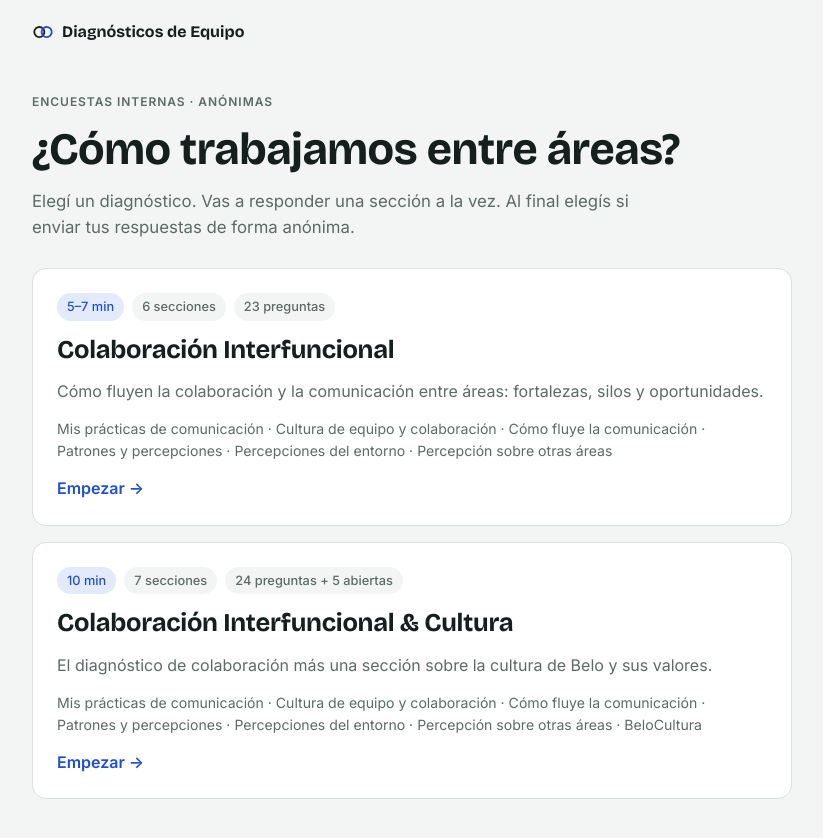
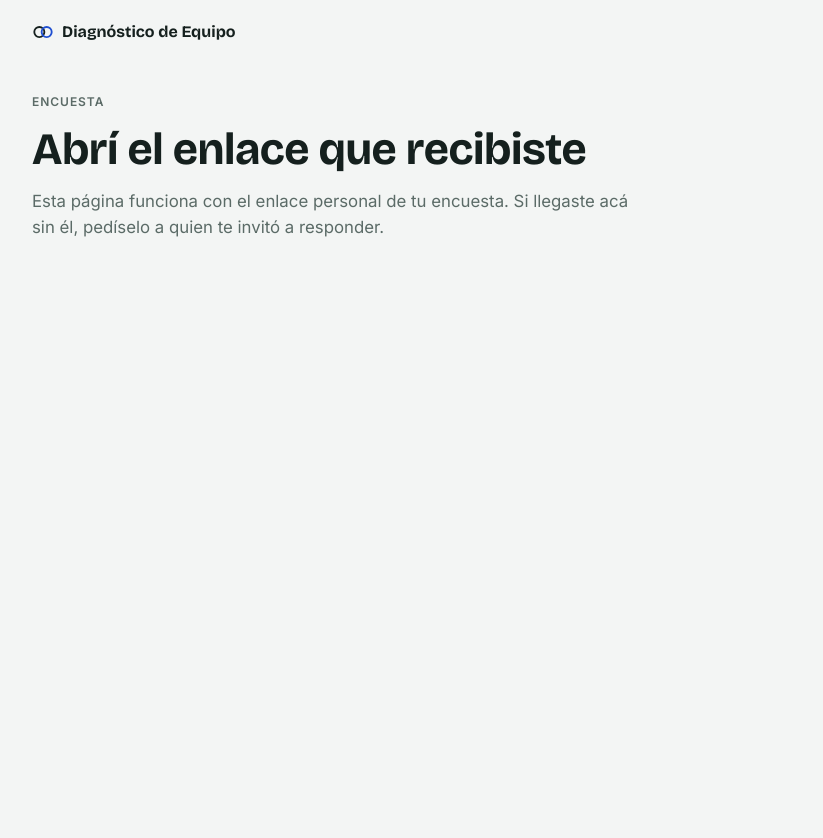
Before and after one commit to alexschecter/encuestas, a plain HTML site: page index.html in a window 1280 px wide. Shown: the whole page, without its empty margins (228-1051 px from the left). After the commit the page ends 800 px from the top, so only its background shows below. Drawn offline with nearby package versions, Linux system fonts and the light colour scheme.

Commit message:
One link per survey, add C-level versions, remove client names
Co-Authored-By: Claude Opus 5.5 <noreply@anthropic.com>
Claude-Session: https://claude.ai/code/session_01HNuuSpibxdFGkCvjXhe1Y5

```diff
--- a/index.html
+++ b/index.html
@@ -3,11 +3,11 @@
 <head>
 <meta charset="utf-8">
 <meta name="viewport" content="width=device-width, initial-scale=1, viewport-fit=cover">
-<title>Diagnósticos de Equipo</title>
+<meta name="robots" content="noindex">
 <style>[hidden]{display:none!important}body{margin:0}</style>
 </head>
 <body>
-<title>Diagnósticos de Equipo</title>
+<title>Diagnóstico de Equipo</title>
 <meta name="claude:viewport-fit-sides" content="cover">
 <link rel="preconnect" href="https://fonts.googleapis.com">
 <link rel="stylesheet" href="https://fonts.googleapis.com/css2?family=Bricolage+Grotesque:opsz,wght@12..96,500;12..96,700&family=Inter:wght@400;500;600&display=swap">
@@ -171,10 +171,10 @@ textarea { width: 100%; min-height: 110px; border: 1px solid var(--line); border
 
 <div class="wrap">
   <header class="top">
-    <button class="brand" id="homeBtn" type="button" aria-label="Volver al inicio">
+    <div class="brand">
       <svg viewBox="0 0 24 24" fill="none" aria-hidden="true"><circle cx="8" cy="12" r="5.5" stroke="currentColor" stroke-width="2"/><circle cx="16" cy="12" r="5.5" stroke="var(--accent)" stroke-width="2"/></svg>
-      Diagnósticos de Equipo
-    </button>
+      Diagnóstico de Equipo
+    </div>
   </header>
   <main id="app"></main>
 </div>
@@ -223,24 +223,24 @@ const COLAB_SECTIONS = [
   ]},
 ];
 
-const CULTURE_SECTION = { id: "culture", title: "BeloCultura", hint: "Valores, competencias y No-Negociables de Belo. Las preguntas abiertas son opcionales.", qs: [
-  ["Tengo claras las diferencias entre Valores, Competencias y No-Negociables en Belo.", ["Totalmente","Más o menos","Para nada"]],
+const CULTURE_SECTION = { id: "culture", title: "Cultura", hint: "Valores, competencias y No-Negociables de la empresa. Las preguntas abiertas son opcionales.", qs: [
+  ["Tengo claras las diferencias entre Valores, Competencias y No-Negociables en la empresa.", ["Totalmente","Más o menos","Para nada"]],
   ["Mis cuatro No-Negociables top son:", null],
   ["¿Cuáles son los valores más difíciles de vivir en tu rol? ¿Qué los hace desafiantes?", null],
-  ["¿Creés que la cultura de Belo refleja los valores declarados? ¿Tenés algún ejemplo que quieras compartir?", null],
-  ["¿Qué tres palabras describen mejor la cultura de Belo hoy en día?", null],
+  ["¿Creés que la cultura de la empresa refleja los valores declarados? ¿Tenés algún ejemplo que quieras compartir?", null],
+  ["¿Qué tres palabras describen mejor la cultura de la empresa hoy en día?", null],
   ["¿Dónde ves gaps entre lo que decimos que valoramos y lo que realmente hacemos?", null],
 ]};
 
 const PURPOSE_COLAB = "El propósito de esta encuesta es identificar cómo fluye la colaboración y la comunicación entre áreas. Tu perspectiva es clave para detectar fortalezas, patrones de trabajo en silos y oportunidades de mejora.";
+const PURPOSE_CULTURA = "El propósito de esta encuesta es identificar cómo fluye la colaboración y la comunicación entre áreas, y el estado de la cultura de la empresa. Tus perspectivas son clave para detectar fortalezas, patrones de trabajo en silos y oportunidades de mejora.";
+// Cada encuesta tiene su propio enlace: https://alexschecter.github.io/diagnosticos/#<id>
+// Las versiones "-direccion" son para el equipo directivo (C-level); sus respuestas van a su propio Google Form.
 const DIAGNOSTICS = [
-  { id: "colab", title: "Colaboración Interfuncional", minutes: "5–7 min",
-    blurb: "Cómo fluyen la colaboración y la comunicación entre áreas: fortalezas, silos y oportunidades.",
-    purpose: PURPOSE_COLAB, sections: COLAB_SECTIONS },
-  { id: "colab-cultura", title: "Colaboración Interfuncional & Cultura", minutes: "10 min",
-    blurb: "El diagnóstico de colaboración más una sección sobre la cultura de Belo y sus valores.",
-    purpose: "El propósito de esta encuesta es identificar cómo fluye la colaboración y la comunicación entre áreas, y el estado de la cultura de Belo. Tus perspectivas son clave para detectar fortalezas, patrones de trabajo en silos y oportunidades de mejora.",
-    sections: [...COLAB_SECTIONS, CULTURE_SECTION] },
+  { id: "colab", title: "Colaboración Interfuncional", minutes: "5–7 min", purpose: PURPOSE_COLAB, sections: COLAB_SECTIONS },
+  { id: "colab-cultura", title: "Colaboración Interfuncional & Cultura", minutes: "10 min", purpose: PURPOSE_CULTURA, sections: [...COLAB_SECTIONS, CULTURE_SECTION] },
+  { id: "colab-direccion", title: "Colaboración Interfuncional", minutes: "5–7 min", purpose: PURPOSE_COLAB, sections: COLAB_SECTIONS },
+  { id: "colab-cultura-direccion", title: "Colaboración Interfuncional & Cultura", minutes: "10 min", purpose: PURPOSE_CULTURA, sections: [...COLAB_SECTIONS, CULTURE_SECTION] },
 ];
 
 // ---------- Envío de respuestas ----------
@@ -250,6 +250,10 @@ const COLAB_ENTRIES = [399240661,1514542835,1508492944,207375225,2023814821,8681
 const SUBMIT = {
   "colab": { formId: "1FAIpQLScXFn-QiMze6zwby-uIF4_QrqD-yKrUYaQxnfDZbD357LdTlg", pages: 7, nameEntry: null, entries: COLAB_ENTRIES },
   "colab-cultura": { formId: "1FAIpQLSen_m6SKq5MabHCaFJQfXOuZMHDI2Rga049r-jdSKlMcVpdLw", pages: 8, nameEntry: null,
+    entries: [...COLAB_ENTRIES, 676983646,364431460,315427670,890011333,1392156510,1769054710] },
+  // Formularios del equipo directivo: pendientes (formId null = el enlace muestra que la encuesta todavía no está abierta).
+  "colab-direccion": { formId: null, pages: 7, nameEntry: null, entries: COLAB_ENTRIES },
+  "colab-cultura-direccion": { formId: null, pages: 8, nameEntry: null,
     entries: [...COLAB_ENTRIES, 676983646,364431460,315427670,890011333,1392156510,1769054710] },
 };
 
@@ -277,33 +281,30 @@ const go = (view) => { state.view = view; save(); render(); window.scrollTo({ to
 function renderHome() {
   app.innerHTML = `
     <section class="hero">
-      <span class="eyebrow">Encuestas internas · anónimas</span>
-      <h1>¿Cómo trabajamos entre áreas?</h1>
-      <p>Elegí un diagnóstico. Vas a responder una sección a la vez. Al final elegís si enviar tus respuestas de forma anónima.</p>
-    </section>
-    <div class="cards">
-      ${DIAGNOSTICS.map(d => {
-        const closed = d.sections.flatMap(s => s.qs).filter(q => q[1]).length;
-        const open = d.sections.flatMap(s => s.qs).filter(q => !q[1]).length;
-        const draft = store.get(key(d.id));
-        const started = draft && Object.keys(draft.answers || {}).length;
-        return `<button class="dcard" type="button" data-d="${d.id}">
-          <div class="meta"><span class="chip accent">${d.minutes}</span><span class="chip">${d.sections.length} secciones</span><span class="chip">${closed} preguntas${open ? ` + ${open} abiertas` : ""}</span></div>
-          <h2>${esc(d.title)}</h2>
-          <p class="muted">${esc(d.blurb)}</p>
-          <p class="sections">${d.sections.map(s => esc(s.title)).join(" · ")}</p>
-          ${started ? `<span class="resume">Tenés respuestas guardadas. Podés retomar donde quedaste.</span>` : ""}
-          <span class="go">${started ? "Continuar" : "Empezar"} →</span>
-        </button>`;
-      }).join("")}
-    </div>`;
-  app.querySelectorAll("[data-d]").forEach(b => b.onclick = () => {
-    const d = DIAGNOSTICS.find(x => x.id === b.dataset.d);
-    const draft = store.get(key(d.id));
-    state = { view: "intro", diag: d, sec: 0, answers: {} };
-    if (draft && Object.keys(draft.answers || {}).length) { state.answers = draft.answers; state.sec = draft.sec || 0; state.view = "survey"; }
-    render(); window.scrollTo({ top: 0 });
-  });
+      <span class="eyebrow">Encuesta</span>
+      <h1>Abrí el enlace que recibiste</h1>
+      <p>Esta página funciona con el enlace personal de tu encuesta. Si llegaste acá sin él, pedíselo a quien te invitó a responder.</p>
+    </section>`;
+}
+
+function renderClosed() {
+  app.innerHTML = `
+    <section class="hero">
+      <span class="eyebrow">${esc(state.diag.title)}</span>
+      <h1>Esta encuesta todavía no está abierta</h1>
+      <p>Volvé a intentarlo más tarde con el mismo enlace.</p>
+    </section>`;
+}
+
+function startFromLink() {
+  const d = DIAGNOSTICS.find(x => x.id === decodeURIComponent(location.hash.slice(1)));
+  if (!d) { state = { view: "home", diag: null, sec: 0, answers: {} }; return render(); }
+  const draft = store.get(key(d.id));
+  state = { view: "intro", diag: d, sec: 0, answers: {} };
+  if (!SUBMIT[d.id].formId) state.view = "closed";
+  else if (store.get("sent-" + d.id)) state.view = "thanks";
+  else if (draft && Object.keys(draft.answers || {}).length) { state.answers = draft.answers; state.sec = draft.sec || 0; state.view = "survey"; }
+  render(); window.scrollTo({ top: 0 });
 }
 
 function renderIntro() {
@@ -322,10 +323,9 @@ function renderIntro() {
           <li>Respondé con honestidad: tu experiencia es esencial.</li>
         </ul>
       </div>
-      <div class="row"><button class="btn" id="start" type="button">Empezar</button><button class="btn ghost" id="back" type="button">Volver</button></div>
+      <div class="row"><button class="btn" id="start" type="button">Empezar</button></div>
     </section>`;
   document.getElementById("start").onclick = () => go("survey");
-  document.getElementById("back").onclick = () => go("home");
 }
 
 function renderSurvey(showMissing = false) {
@@ -363,7 +363,7 @@ function renderSurvey(showMissing = false) {
       }).join("")}
     </div>
     <div class="nav">
-      ${state.sec > 0 ? `<button class="btn ghost" id="prev" type="button">← Anterior</button>` : `<button class="btn ghost" id="prev" type="button">← Inicio</button>`}
+      ${state.sec > 0 ? `<button class="btn ghost" id="prev" type="button">← Anterior</button>` : `<button class="btn ghost" id="prev" type="button">← Volver</button>`}
       <span class="spacer"></span>
       <span class="warn" id="warn" ${showMissing ? "" : "hidden"}>Faltan respuestas en esta sección.</span>
       <button class="btn" id="next" type="button">${last ? "Revisar y enviar →" : "Siguiente →"}</button>
@@ -375,7 +375,7 @@ function renderSurvey(showMissing = false) {
     document.getElementById("count").textContent = `${doneNow} de ${total} respondidas`;
   });
   app.querySelectorAll("textarea").forEach(t => t.oninput = () => { state.answers[t.dataset.q] = t.value; save(); });
-  document.getElementById("prev").onclick = () => { if (state.sec > 0) { state.sec--; go("survey"); } else go("home"); };
+  document.getElementById("prev").onclick = () => { if (state.sec > 0) { state.sec--; go("survey"); } else go("intro"); };
   document.getElementById("next").onclick = () => {
     const missing = s.qs.map((q, i) => q[1] && typeof state.answers[qid(s.id, i)] !== "number" ? qid(s.id, i) : null).filter(Boolean);
     if (missing.length) { renderSurvey(true); document.getElementById("q-" + missing[0]).scrollIntoView({ behavior: "smooth", block: "center" }); return; }
@@ -438,7 +438,7 @@ function renderSubmit() {
     const name = state.anon === false ? (state.name || "").trim() : "";
     if (state.anon === false && !name) { err.textContent = "Escribí tu nombre o elegí enviar de forma anónima."; err.hidden = false; return; }
     btn.disabled = true; btn.textContent = "Enviando…"; err.hidden = true;
-    try { await sendAnswers(d, name); store.del(key(d.id)); state.answers = {}; go("thanks"); }
+    try { await sendAnswers(d, name); store.del(key(d.id)); store.set("sent-" + d.id, true); state.answers = {}; go("thanks"); }
     catch { btn.disabled = false; btn.textContent = "Reintentar"; err.textContent = "No se pudieron enviar. Revisá tu conexión e intentá de nuevo."; err.hidden = false; }
   };
 }
@@ -450,9 +450,8 @@ function renderThanks() {
       <span class="eyebrow">${esc(d.title)}</span>
       <h1>¡Gracias por responder!</h1>
       <p class="muted" style="font-size:1.05rem;max-width:56ch">Tus respuestas se enviaron. Con las respuestas de todo el equipo vamos a armar el diagnóstico y compartir los resultados.</p>
-      <div class="row"><button class="btn ghost" id="home2" type="button">Volver al inicio</button></div>
+      <p class="muted">Ya podés cerrar esta página.</p>
     </section>`;
-  document.getElementById("home2").onclick = () => go("home");
 }
 
 function render() {
@@ -461,9 +460,10 @@ function render() {
   if (state.view === "survey") return renderSurvey();
   if (state.view === "submit") return renderSubmit();
   if (state.view === "thanks") return renderThanks();
+  if (state.view === "closed") return renderClosed();
 }
-document.getElementById("homeBtn").onclick = () => { state.view = "home"; render(); window.scrollTo({ top: 0 }); };
-render();
+window.addEventListener("hashchange", startFromLink);
+startFromLink();
 </script>
 
 </body>
```
Also changed, not shown: 1 other file.
